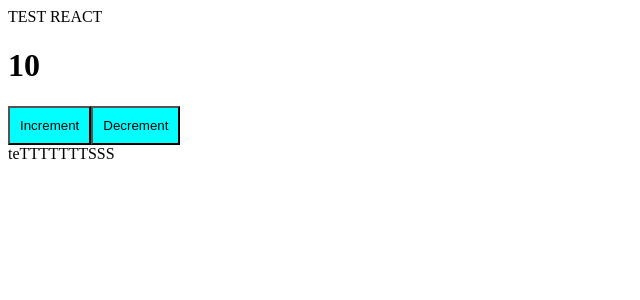
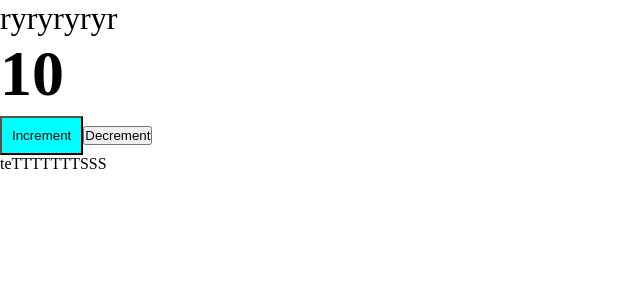
Before and after one commit to vovitolog/articles-blog, a React app: page / in a window 1280 px wide. Shown: the top 300 px of the page, without its empty margins (0-640 px from the left). Built offline with nearby package versions, Linux system fonts and the light colour scheme.

Commit message:
feat: add css modules

```diff
--- a/package.json
+++ b/package.json
@@ -19,6 +19,7 @@
     "@types/webpack-dev-server": "^4.7.2",
     "css-loader": "^6.6.0",
     "html-webpack-plugin": "^5.5.0",
+    "mini-css-extract-plugin": "^2.5.3",
     "sass": "^1.49.9",
     "sass-loader": "^12.6.0",
     "style-loader": "^3.3.1",
--- /dev/null
+++ b/src/App.tsx
@@ -0,0 +1,14 @@
+import React from 'react';
+import {Counter} from "./components/Counter";
+import './index.scss'
+
+const App = () => {
+    return (
+        <div className={'app'}>
+            ryryryryr
+            <Counter/>
+        </div>
+    );
+};
+
+export default App;
--- a/src/components/Counter.scss
+++ b/src/components/Counter.module.scss
@@ -1,4 +1,4 @@
- button  {
+ .btn  {
     padding: 10px;
     background: aqua;
 }
--- a/src/components/Counter.tsx
+++ b/src/components/Counter.tsx
@@ -1,5 +1,5 @@
 import React, {useState} from 'react';
-import './Counter.scss'
+import classes from './Counter.module.scss'
 export const Counter = () => {
     const [count, setCount] = useState(10);
     const increase = () => {
@@ -13,7 +13,7 @@
     return (
         <div>
             <h1>{count}</h1>
-            <button onClick={increase}> Increment</button>
+            <button className={classes.btn} onClick={increase}> Increment</button>
             <button onClick={decrease}> Decrement</button>
         </div>
     );
--- /dev/null
+++ b/src/index.scss
@@ -0,0 +1,9 @@
+* {
+  margin: 0;
+  padding: 0;
+  box-sizing: border-box;
+}
+
+.app {
+  font-size: 32px;
+}
--- a/src/index.tsx
+++ b/src/index.tsx
@@ -1,9 +1,8 @@
 import {render} from "react-dom";
-import {Counter} from "./components/Counter";
+import App from "./App";
 
 render (
     <div>
-        TEST REACT
-        <Counter/>
+        <App/>
     </div>, document.getElementById('root')
 )
```
Also changed, not shown: src/global.d.ts (added, +8 -0 lines), 4 other files (tests, documents, lock files or other folders).
